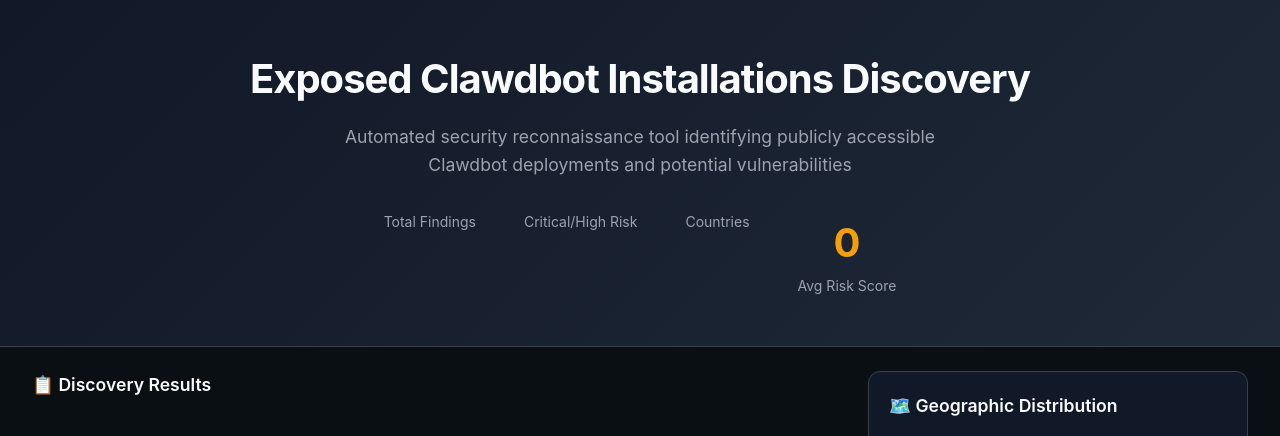
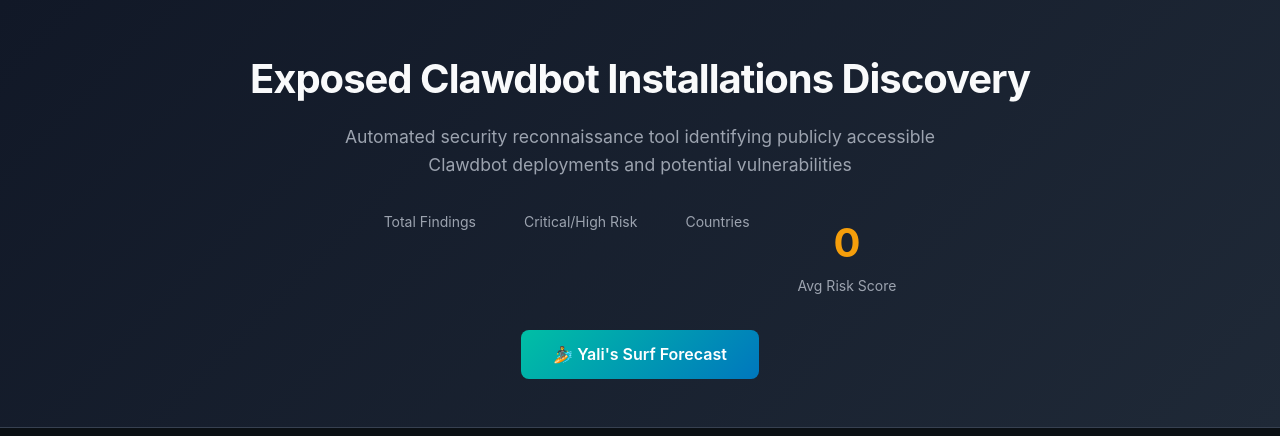
Before and after one commit to yalibot99/clawdbot-security-dashboard, a Flask app: template templates/dashboard.html in a window 1280 px wide. Shown: the part 128-564 px from the top of the page. Run offline with Flask 3, Linux system fonts and the light colour scheme; the template is opened without the code that fills it, so the values that code supplies are empty.

Commit message:
Add surf forecast button to dashboard

```diff
--- a/templates/dashboard.html
+++ b/templates/dashboard.html
@@ -83,6 +83,16 @@
         .btn-primary:hover { background: var(--accent-light); }
         .btn-secondary { background: var(--bg-tertiary); color: var(--text-primary); border: 1px solid var(--border); }
         .btn-secondary:hover { background: var(--border); }
+
+        .btn-surf {
+            background: linear-gradient(135deg, #00bfa5 0%, #0077be 100%);
+            color: white;
+            font-weight: 600;
+        }
+        .btn-surf:hover {
+            transform: translateY(-2px);
+            box-shadow: 0 4px 12px rgba(0, 191, 165, 0.4);
+        }
 
         .hero {
             background: linear-gradient(135deg, var(--bg-secondary) 0%, var(--bg-tertiary) 100%);
@@ -448,6 +458,11 @@
                 <div class="hero-stat-label">Avg Risk Score</div>
             </div>
         </div>
+        <div style="margin-top: 2rem;">
+            <a href="/surf" class="btn btn-surf" style="padding: 0.75rem 2rem; font-size: 1rem; text-decoration: none; border-radius: 8px; display: inline-flex; align-items: center; gap: 0.5rem;">
+                🏄 Yali's Surf Forecast
+            </a>
+        </div>
     </section>
 
     <div class="main-container">
```
